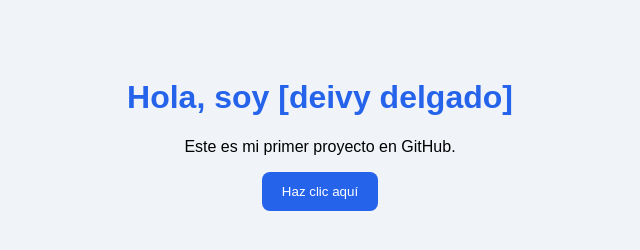
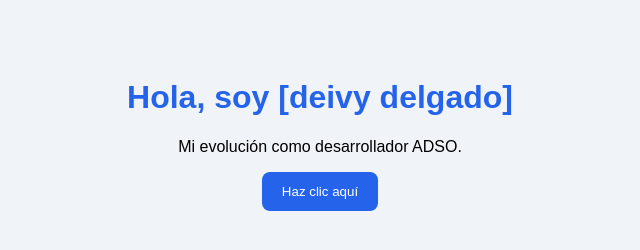
Before and after one commit to deividelgado010-art/mi-primera-app-adso, a plain HTML site: page index.html in a window 1280 px wide. Shown: the full height of the page, 320-960 px from the left. Drawn offline with Linux system fonts and the light colour scheme.

```diff
--- a/index.html
+++ b/index.html
@@ -8,7 +8,7 @@
 </head>
 <body>
     <h1>Hola, soy [deivy delgado]</h1>
-    <p>Este es mi primer proyecto en GitHub.</p>
+    <p>Mi evolución como desarrollador ADSO.</p>
     <button id="boton">Haz clic aquí</button>
     <p id="mensaje"></p>
     <script src="script.js"></script>
```
